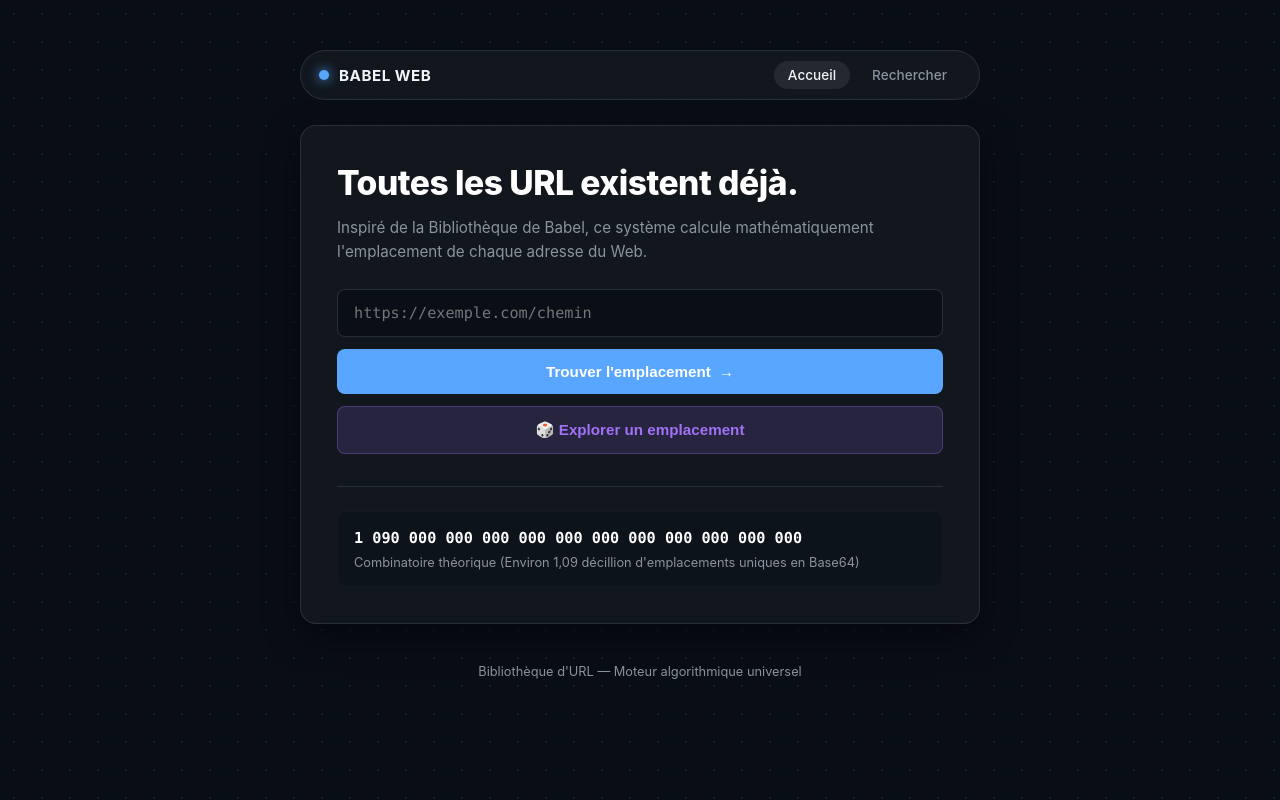
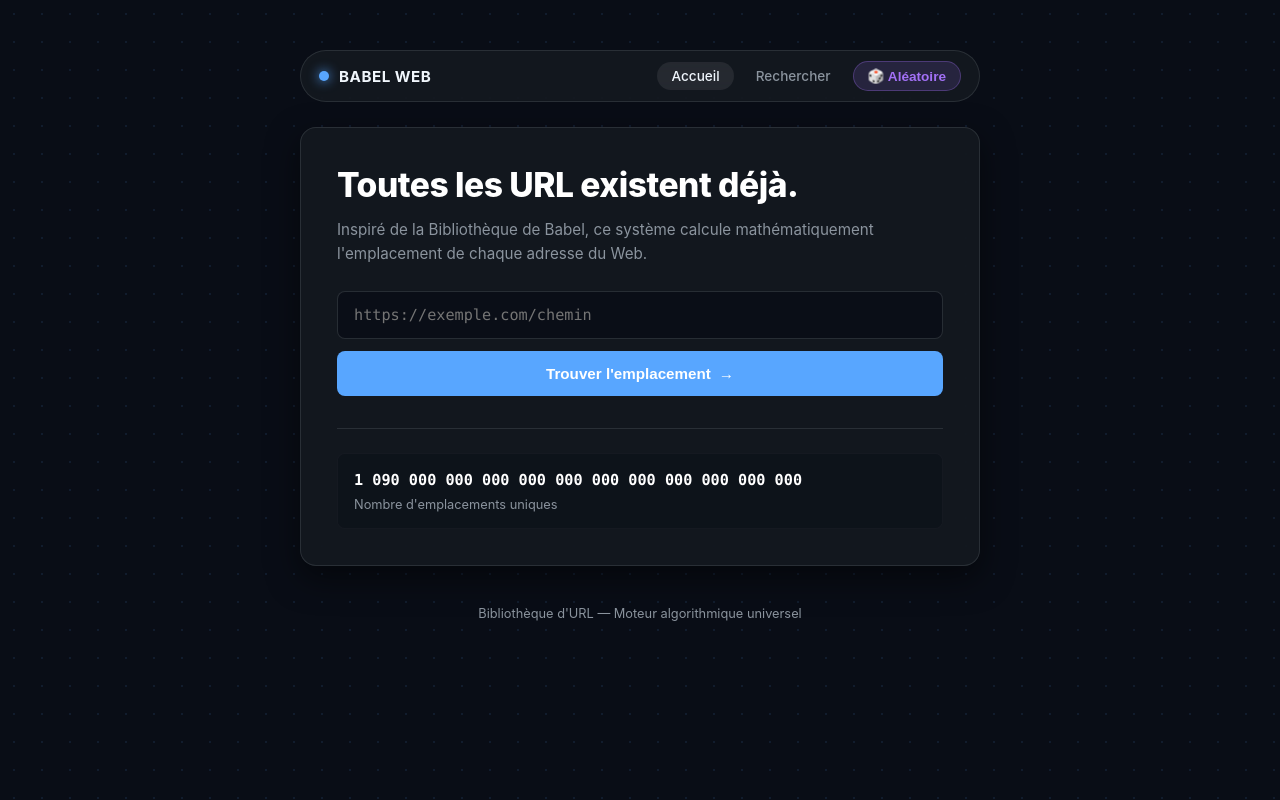
Before and after one commit to kanooob/babel-web, a website: page index.html in a window 1280 px wide. Drawn offline with Linux system fonts and the light colour scheme.

Commit message:
Update index.html

```diff
--- a/index.html
+++ b/index.html
@@ -61,6 +61,7 @@
       border: 1px solid var(--card-border);
       backdrop-filter: blur(12px);
       border-radius: 50px;
+      gap: 10px;
     }
 
     .brand {
@@ -80,7 +81,11 @@
       box-shadow: 0 0 12px var(--accent);
     }
 
-    .nav-links { display: flex; gap: 8px; }
+    .nav-links {
+      display: flex;
+      gap: 8px;
+      align-items: center;
+    }
 
     .nav-link {
       color: var(--text-muted);
@@ -96,6 +101,25 @@
     .nav-link:hover, .nav-link.active-link {
       color: var(--text-main);
       background: rgba(255, 255, 255, 0.08);
+    }
+
+    .btn-nav-purple {
+      background: rgba(163, 113, 247, 0.15);
+      border: 1px solid rgba(163, 113, 247, 0.3);
+      color: var(--purple);
+      font-size: 0.85rem;
+      padding: 6px 14px;
+      border-radius: 20px;
+      cursor: pointer;
+      font-weight: 600;
+      transition: all 0.2s ease;
+      display: inline-flex;
+      align-items: center;
+      gap: 6px;
+    }
+
+    .btn-nav-purple:hover {
+      background: rgba(163, 113, 247, 0.25);
     }
 
     .card {
@@ -183,16 +207,6 @@
 
     .btn-secondary:hover {
       background: rgba(255, 255, 255, 0.1);
-    }
-
-    .btn-purple {
-      background: rgba(163, 113, 247, 0.15);
-      border: 1px solid rgba(163, 113, 247, 0.3);
-      color: var(--purple);
-    }
-
-    .btn-purple:hover {
-      background: rgba(163, 113, 247, 0.25);
     }
 
     .box {
@@ -289,6 +303,9 @@
       <div class="nav-links">
         <a class="nav-link active-link" id="nav-home" onclick="navigateTo('home')">Accueil</a>
         <a class="nav-link" id="nav-search" onclick="navigateTo('search')">Rechercher</a>
+        <button class="btn-nav-purple" onclick="exploreRandomUrl()">
+          <span>🎲 Aléatoire</span>
+        </button>
       </div>
     </nav>
 
@@ -306,15 +323,12 @@
             <span>Trouver l'emplacement</span>
             <span>→</span>
           </button>
-          <button class="btn btn-purple" onclick="exploreRandomUrl()">
-            <span>🎲 Explorer un emplacement</span>
-          </button>
         </div>
 
         <div class="stats-container">
           <div class="stat-item-full">
             <div class="stat-val-full">1 090 000 000 000 000 000 000 000 000 000 000 000</div>
-            <div class="stat-lbl-full">Combinatoire théorique (Environ 1,09 décillion d'emplacements uniques en Base64)</div>
+            <div class="stat-lbl-full">Nombre d'emplacements uniques</div>
           </div>
         </div>
       </div>
@@ -406,24 +420,20 @@
       window.location.hash = 'web/' + encoded;
     }
 
-    // Génération d'une URL aléatoire respectant la syntaxe des URL web
+    // Génère une URL avec juste du texte, un point et du texte à côté
     function exploreRandomUrl() {
-      const alpha = 'abcdefghijklmnopqrstuvwxyz0123456789';
-      const tlds = ['.com', '.org', '.net', '.fr', '.io', '.dev', '.info'];
-      const protocols = ['https://', 'http://'];
+      const chars = 'abcdefghijklmnopqrstuvwxyz0123456789';
 
       const randomStr = (len) => {
         let res = '';
-        for (let i = 0; i < len; i++) res += alpha.charAt(Math.floor(Math.random() * alpha.length));
+        for (let i = 0; i < len; i++) res += chars.charAt(Math.floor(Math.random() * chars.length));
         return res;
       };
 
-      const protocol = protocols[Math.floor(Math.random() * protocols.length)];
-      const domain = randomStr(Math.floor(Math.random() * 8) + 4);
-      const tld = tlds[Math.floor(Math.random() * tlds.length)];
-      const path = randomStr(Math.floor(Math.random() * 10) + 3);
+      const part1 = randomStr(Math.floor(Math.random() * 8) + 3);
+      const part2 = randomStr(Math.floor(Math.random() * 6) + 2);
+      const generatedUrl = `https://${part1}.${part2}`;
 
-      const generatedUrl = `${protocol}${domain}${tld}/${path}`;
       const encoded = encodeBase64(generatedUrl);
       window.location.hash = 'web/' + encoded;
     }
```
